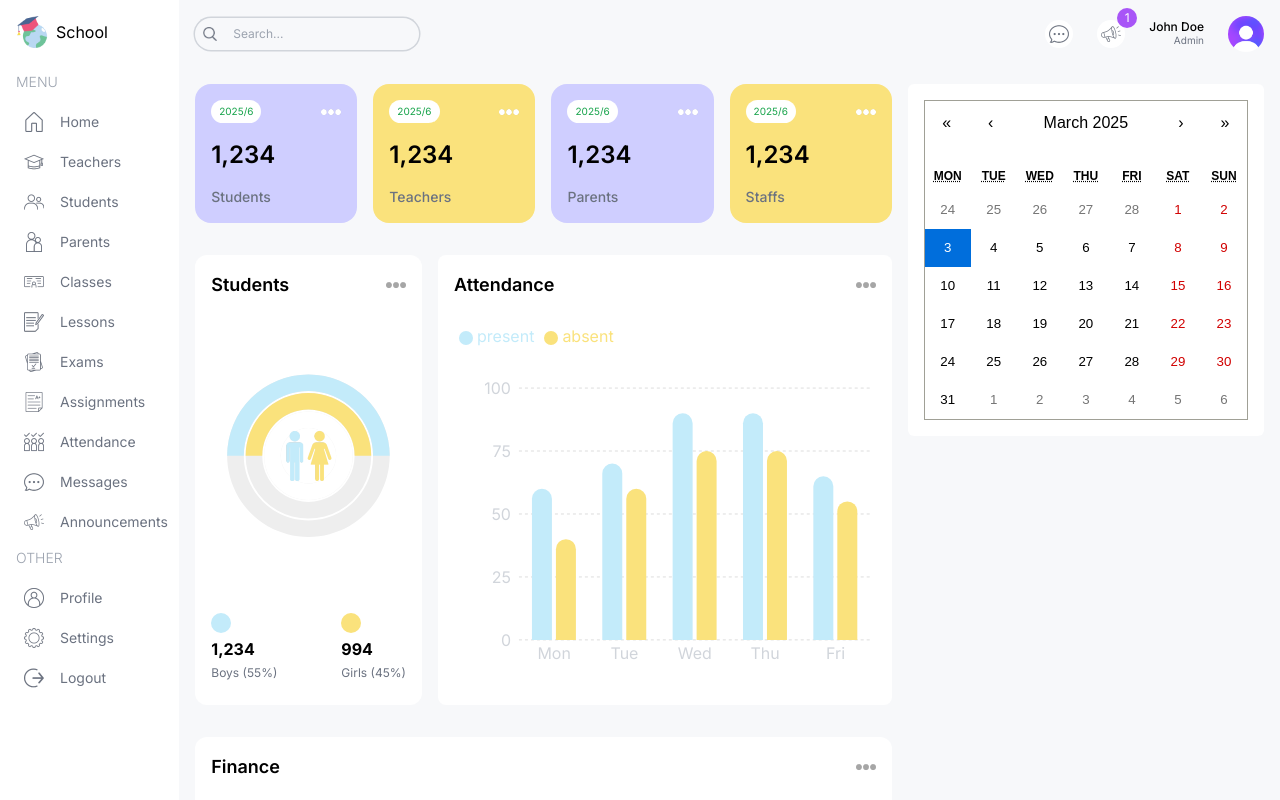
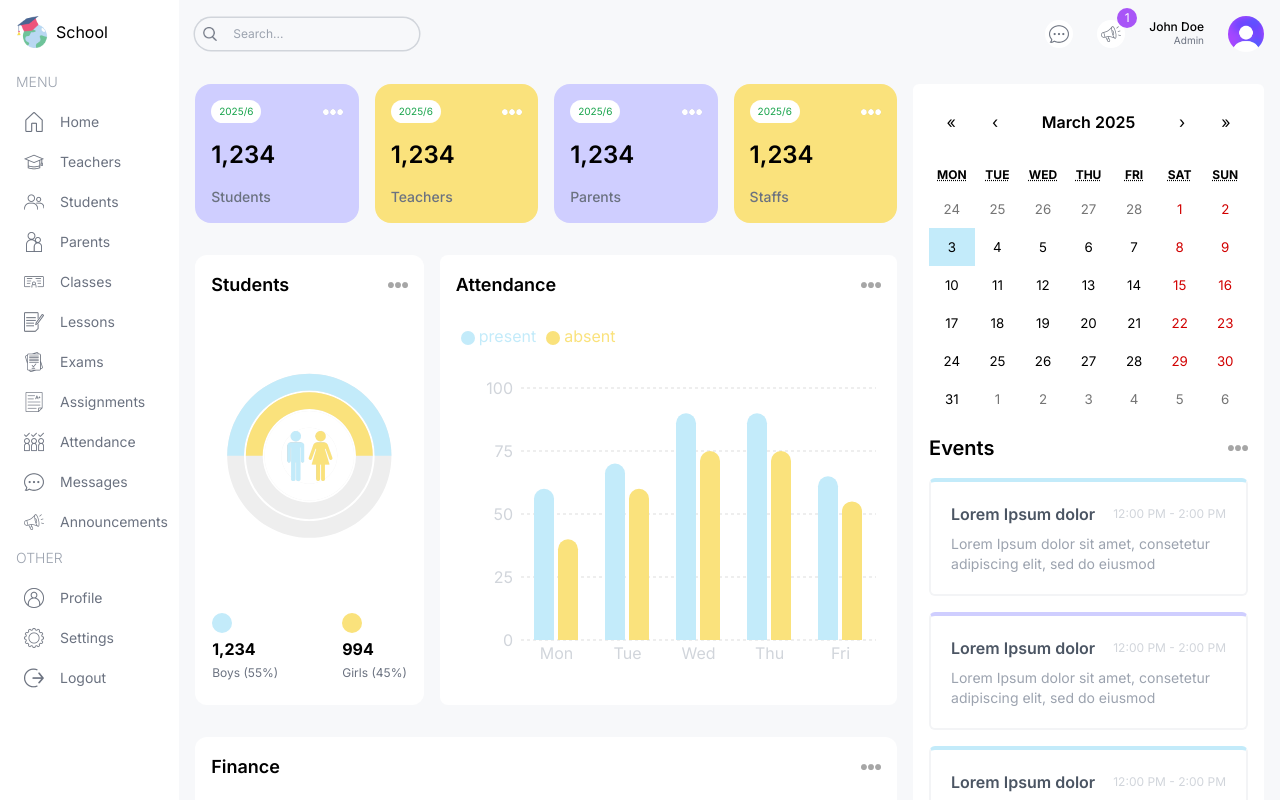
Before and after one commit to AzizToulgui/School-Dashboard-UI, a Next.js app: page /admin in a window 1280 px wide. Built offline with nearby package versions, Linux system fonts and the light colour scheme.

Commit message:
finished react calender

```diff
--- a/src/app/(dashboard)/admin/page.tsx
+++ b/src/app/(dashboard)/admin/page.tsx
@@ -3,6 +3,7 @@
 import FinanceChart from "@/components/FinanceChart";
 import UserCard from "@/components/UserCard";
 import EventCalendar from "@/components/EventCalendar";
+import Announcements from "@/components/Announcements";
 
 const AdminPage = () => {
     return (
@@ -35,7 +36,7 @@
             {/* RIGHT */}
             <div className="w-full lg:w-1/3 flex flex-col gap-8">
                 <EventCalendar />
-                {/*<Announcements/>*/}
+                <Announcements/>
             </div>
         </div>
     );
--- a/src/app/globals.css
+++ b/src/app/globals.css
@@ -1,3 +1,18 @@
 @tailwind base;
 @tailwind components;
 @tailwind utilities;
+
+
+.react-calendar{
+    width: 100% !important;
+    border: none !important;
+    font-family: "Inter", sans-serif!important;
+}
+
+.react-calendar__tile--active {
+    background-color: #C3EBFA !important;
+    color : black !important;
+}
+.react-calendar__navigation__label__labelText{
+    font-weight: 600 !important;
+}
--- /dev/null
+++ b/src/components/Announcements.tsx
@@ -0,0 +1,9 @@
+
+const Announcements = () => {
+    return (
+        <div className="bg-white p-4 rounded-md">
+            <div className=""></div>
+        </div>
+    )
+}
+export default Announcements
--- a/src/components/EventCalendar.tsx
+++ b/src/components/EventCalendar.tsx
@@ -4,14 +4,52 @@
 import {useState} from "react";
 import Calendar from "react-calendar";
 import 'react-calendar/dist/Calendar.css'
+import Image from "next/image";
 type ValuePiece = Date | null;
 type Value = ValuePiece | [ValuePiece, ValuePiece];
+
+const events = [
+    {
+        id: 1,
+        title : "Lorem Ipsum dolor",
+        time : "12:00 PM - 2:00 PM",
+        description : "Lorem Ipsum dolor sit amet, consetetur adipiscing elit, sed do eiusmod",
+    },
+    {
+        id: 2,
+        title : "Lorem Ipsum dolor",
+        time : "12:00 PM - 2:00 PM",
+        description : "Lorem Ipsum dolor sit amet, consetetur adipiscing elit, sed do eiusmod",
+    },
+    {
+        id: 3,
+        title : "Lorem Ipsum dolor",
+        time : "12:00 PM - 2:00 PM",
+        description : "Lorem Ipsum dolor sit amet, consetetur adipiscing elit, sed do eiusmod",
+    },
+]
 
 const EventCalendar = () => {
     const [value, onChange] = useState<Value>(new Date());
     return (
         <div className="bg-white p-4 rounded-md ">
             <Calendar onChange={onChange} value={value}/>
+            <div className="flex items-center justify-between">
+                <h1 className="text-xl font-semibold my-4">Events</h1>
+                <Image src="/moreDark.png" alt="" width={20} height={20} />
+            </div>
+            <div className="flex flex-col gap-4 ">
+                {events.map(event => (
+                    <div className="p-5 rounded-md border-2 border-gray-100 border-t-4 odd:border-t-dashSky
+                    even:border-t-dashPurple" key={event.id}>
+                        <div className="flex items-center justify-between ">
+                            <h1 className="font-semibold text-gray-600 ">{event.title}</h1>
+                            <span className="text-gray-300 text-xs">{event.time}</span>
+                        </div>
+                        <p className="mt-2 text-gray-400 text-sm">{event.description}</p>
+                    </div>
+                ))}
+            </div>
         </div>
     )
 }
```
